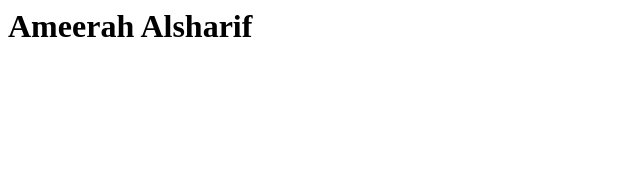
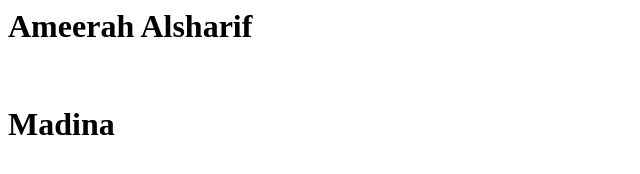
Before and after one commit to AmeerahSh/project2, a plain HTML site: page index.html in a window 1280 px wide. Shown: the whole page, without its empty margins (0-640 px from the left). Drawn offline with Linux system fonts and the light colour scheme.

Commit message:
Ameerah add city from GitHub

```diff
--- a/index.html
+++ b/index.html
@@ -2,5 +2,7 @@
 <head></head>
 <body>
     <h1>Ameerah Alsharif</h1>
+    <br />
+    <h1>Madina</h1>
 </body>
 </html>
```
